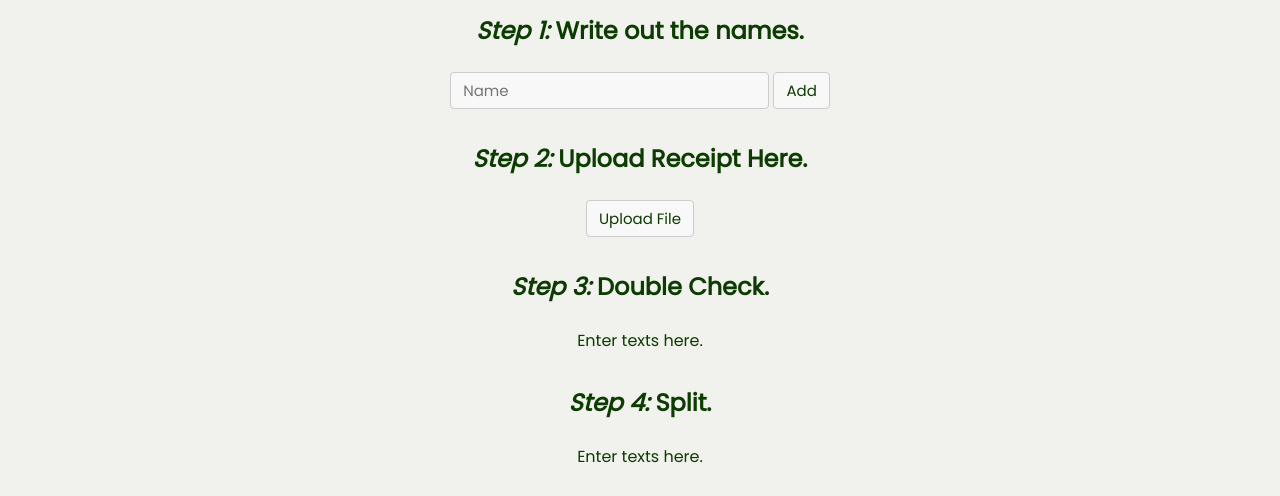
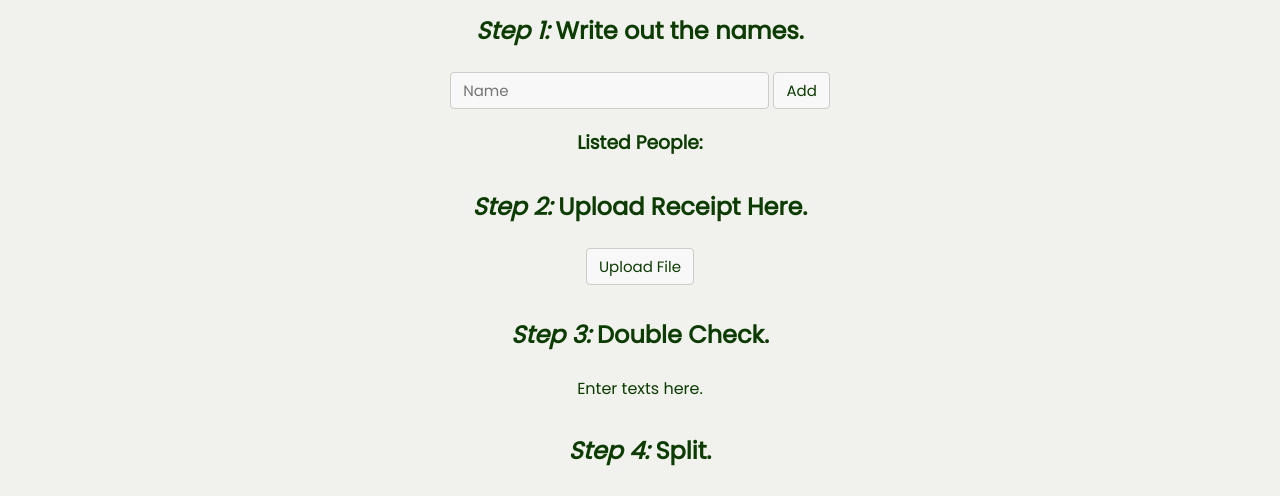
Before and after one commit to alexstvn/HackMIT2024, a plain HTML site: page index.html in a window 1280 px wide. Shown: the part 284-780 px from the top of the page. Drawn offline with Linux system fonts and the light colour scheme.

Commit message:
Slight adjustments to styling

```diff
--- a/css/style.css
+++ b/css/style.css
@@ -100,7 +100,6 @@ header img {
 }
 
 /* STEP 1 */
-
 #step1-add:hover {
     border: 1px solid var(--secondary-color-dark);
     background-color: var(--secondary-color-dark);
@@ -109,6 +108,14 @@ header img {
 
 #step1-add:active {
     background-color: var(--primary-color-dark);
+}
+
+#step1 h3 {
+    padding-top: 1em;
+}
+
+#step1-namelist {
+    list-style-type: none;
 }
 
 /* STEP 2 */
--- a/index.html
+++ b/index.html
@@ -37,6 +37,8 @@
                         <input type="text" placeholder="Name" id="step1-name">
                         <input type="button" value="Add" id="step1-add" onClick="addName()">
                     </form>
+
+                    <h3>Listed People:</h3>
                     <ul id="step1-namelist"></ul>
                 </div>
 
```
